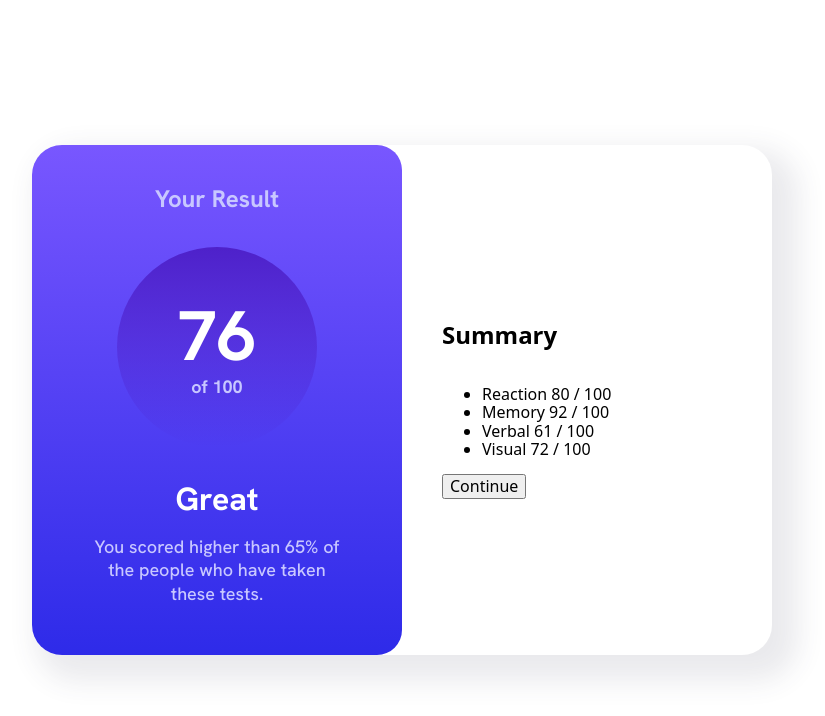
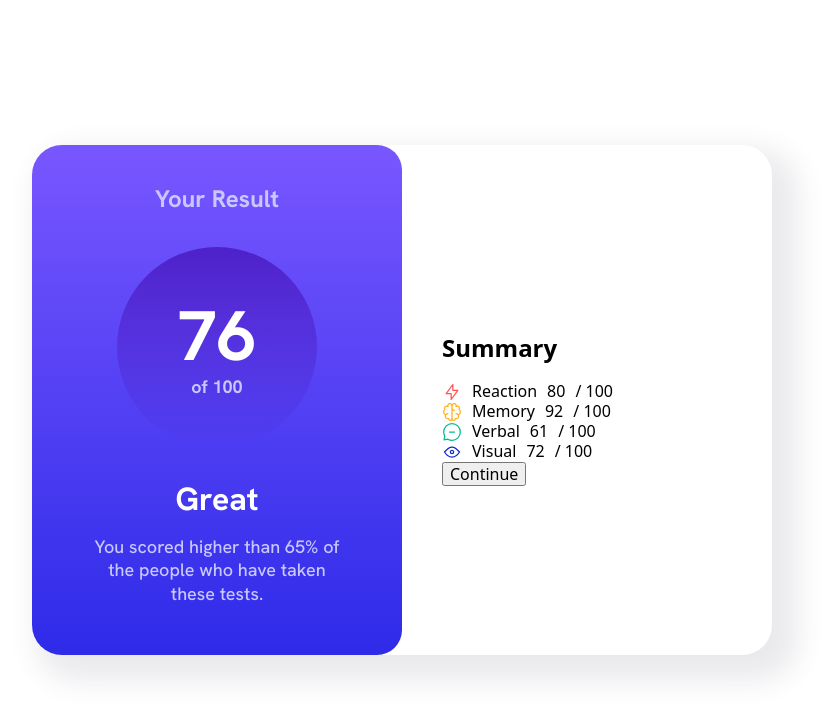
Before and after one commit to MarcinBolt/FEM-challenge-2, a website built with Vite: page fem-challenge-2/index.html in a window 1280 px wide. Shown: the whole page, without its empty margins (238-1063 px from the left). Built offline with nearby package versions, Linux system fonts and the light colour scheme.

Commit message:
styling part 3

```diff
--- a/fem-challenge-2/css/main.css
+++ b/fem-challenge-2/css/main.css
@@ -162,6 +162,25 @@
   }
 }
 
+.summary-list {
+  list-style-type: none;
+  display: flex;
+  flex-direction: column;
+  /* gap: 2px */
+  padding: 0;
+  margin: 0;
+}
+
+.summary-list-p {
+  display: flex;
+  flex-direction: row;
+  gap: 10px;
+  padding: 0;
+  margin: 0;
+
+}
+
+
 .qr-card__img {
   max-width: 285px;
   max-height: 285px;
--- a/fem-challenge-2/index.html
+++ b/fem-challenge-2/index.html
@@ -28,7 +28,9 @@
       <section class="section">
         <div class="result-div">
           <h2 class="result-header">Your Result</h2>
-          <div class="test-results-circle"><p class="result-points">76<span class="result-points-span">of 100</span> </p></div>
+          <div class="test-results-circle">
+            <p class="result-points">76<span class="result-points-span">of 100</span></p>
+          </div>
           <p class="result-status">Great</p>
           <p class="result-comment">
             You scored higher than 65% of the people who have taken these tests.
@@ -37,15 +39,27 @@
         <div class="summary-div">
           <h2>Summary</h2>
           <ul class="summary-list">
-            <li class="summary-list-element">Reaction 80 <span class="span-100">/ 100</span></li>
-            <li class="summary-list-element">Memory 92 <span class="span-100">/ 100</span></li>
-            <li class="summary-list-element">Verbal 61 <span class="span-100">/ 100</span></li>
-            <li class="summary-list-element">Visual 72 <span class="span-100">/ 100</span></li>
+            <li class="summary-list-element">
+              <p class="summary-list-p "><img class="icon" /><span class="span-category"></span><span class="span-score"></span><span class="span-100">/ 100</span></p>
+            </li>
+            <li class="summary-list-element">
+              <p class="summary-list-p "><img class="icon" /><span class="span-category"></span><span class="span-score"></span><span class="span-100">/ 100</span></p>
+              <!-- <img class="icon" />Memory 92 <span class="span-100">/ 100</span> -->
+            </li>
+            <li class="summary-list-element">
+              <p class="summary-list-p "><img class="icon" /><span class="span-category"></span><span class="span-score"></span><span class="span-100">/ 100</span></p>
+              <!-- <img class="icon" />Verbal 61 <span class="span-100">/ 100</span> -->
+            </li>
+            <li class="summary-list-element">
+              <p class="summary-list-p "><img class="icon" /><span class="span-category"></span><span class="span-score"></span><span class="span-100">/ 100</span></p>
+              <!-- <img class="icon" />Visual 72 <span class="span-100">/ 100</span> -->
+            </li>
           </ul>
           <button type="button">Continue</button>
         </div>
       </section>
     </main>
+    <script src="./main.js"></script>
     <!-- <div class="attribution">
     Challenge by <a href="https://www.frontendmentor.io?ref=challenge" target="_blank">Frontend Mentor</a>.
     Coded by <a href="#">Your Name Here</a>.
--- a/fem-challenge-2/main.js
+++ b/fem-challenge-2/main.js
@@ -1 +1,19 @@
-import './data.json';
+// const iconsDOM = document.querySelector('icon');
+// const memoryIconDOM = document.querySelector('img#memory-icon');
+// const verbalIconDOM = document.querySelector('img#verbal-icon');
+// const visualIconDOM = document.querySelector('img#visual-icon');
+
+// reactionIconDOM.setAttribute('src', 'data[0].');
+
+fetch('data.json')
+  .then(response => response.json())
+  .then(data => {
+    const iconsDOM = document.querySelectorAll('.icon');
+    const categoryDOM = document.querySelectorAll('.span-category');
+    const scoreDOM = document.querySelectorAll('.span-score');
+    for (let i = 0; i < iconsDOM.length; i++) {
+      iconsDOM[i].src = data[i].icon;
+      categoryDOM[i].textContent = data[i].category;
+      scoreDOM[i].textContent = data[i].score;
+    }
+  });
```
